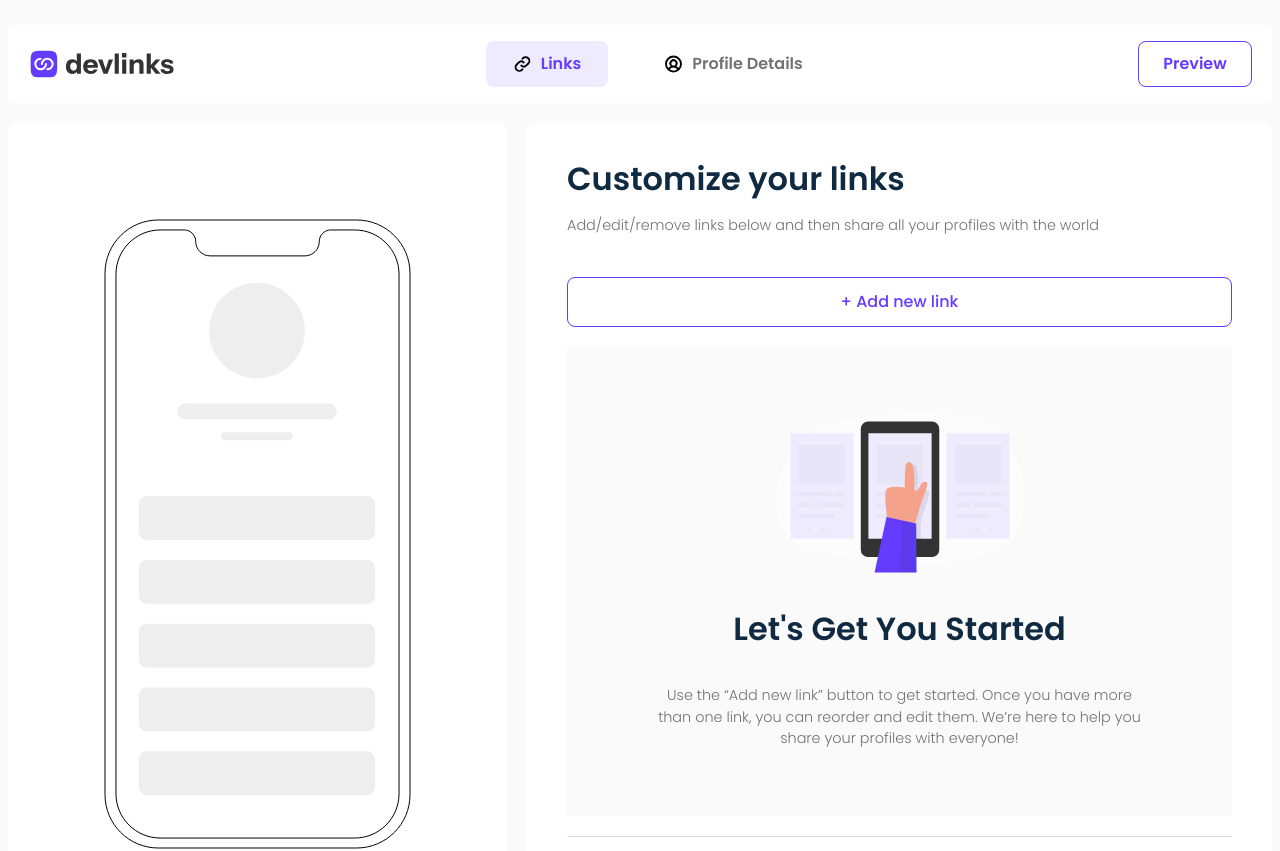
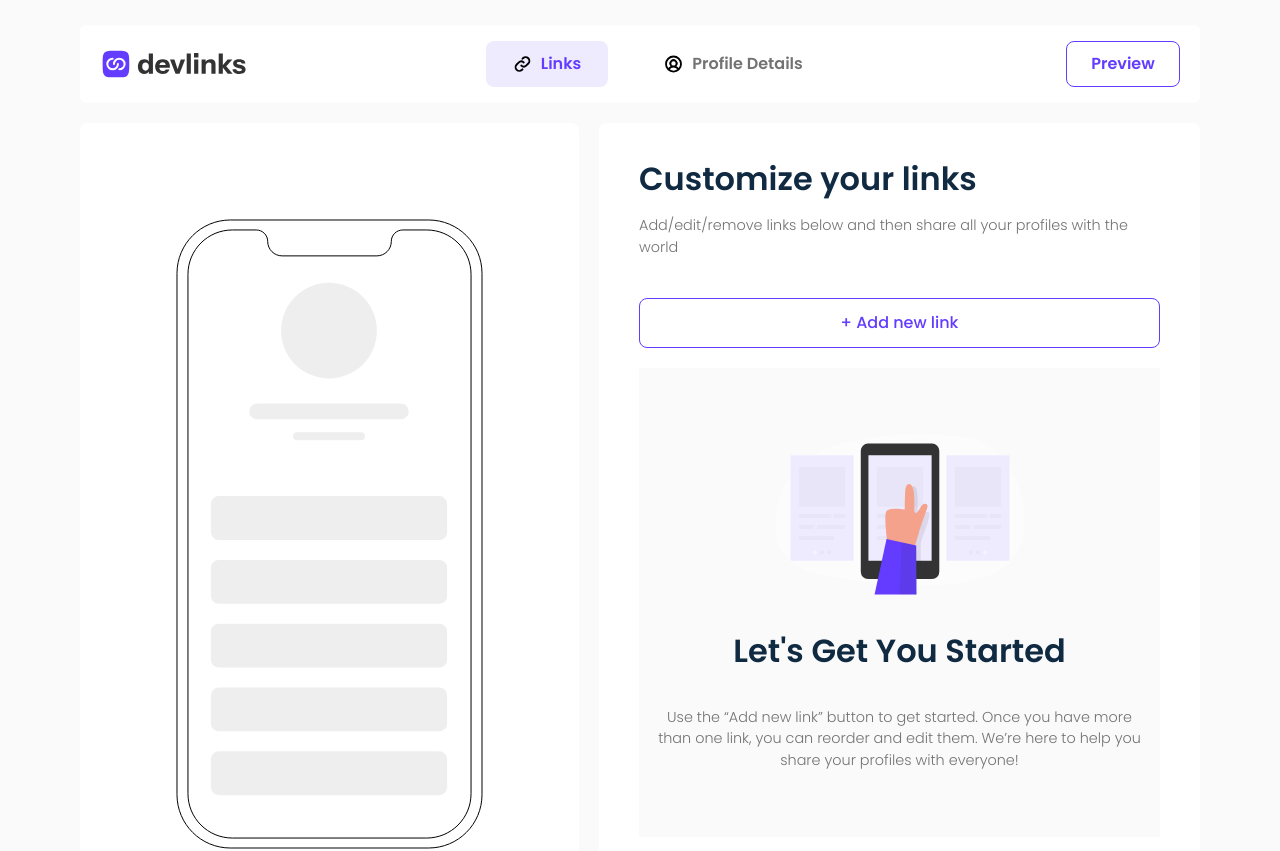
Before and after one commit to sandro21-glitch/link-sharing-app, a React (Vite) app: page /account in a window 1280 px wide. Shown: the top 851 px of the page. Built offline with nearby package versions, Linux system fonts and the light colour scheme.

Commit message:
style: change max width size

```diff
--- a/src/index.css
+++ b/src/index.css
@@ -6,7 +6,7 @@
 :root {
   --clr-grey-1: #102a42;
   --clr-white: #fafafa;
-  --max-width: 79rem;
+  --max-width: 70rem;
   --primary-p: #737373;
 }
 body {
```
